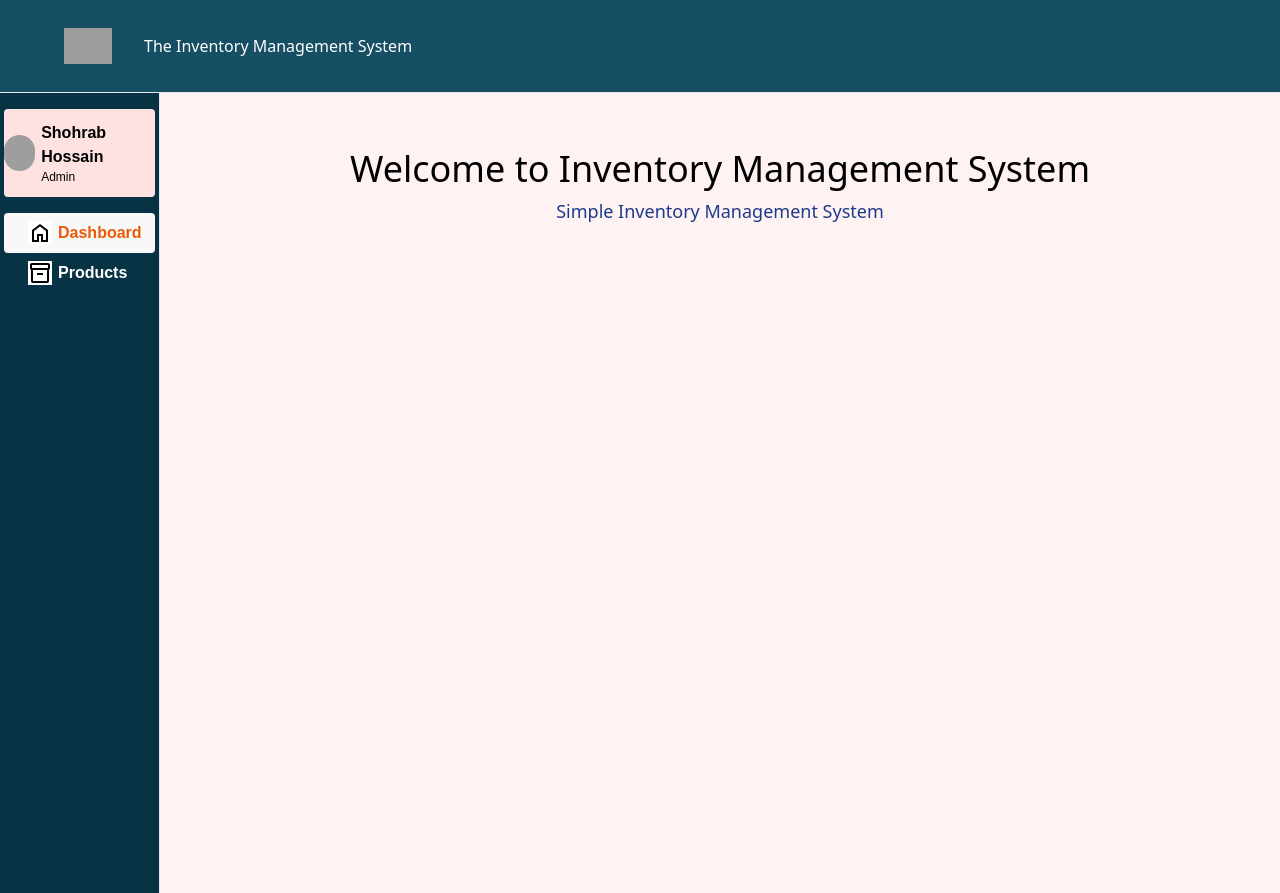
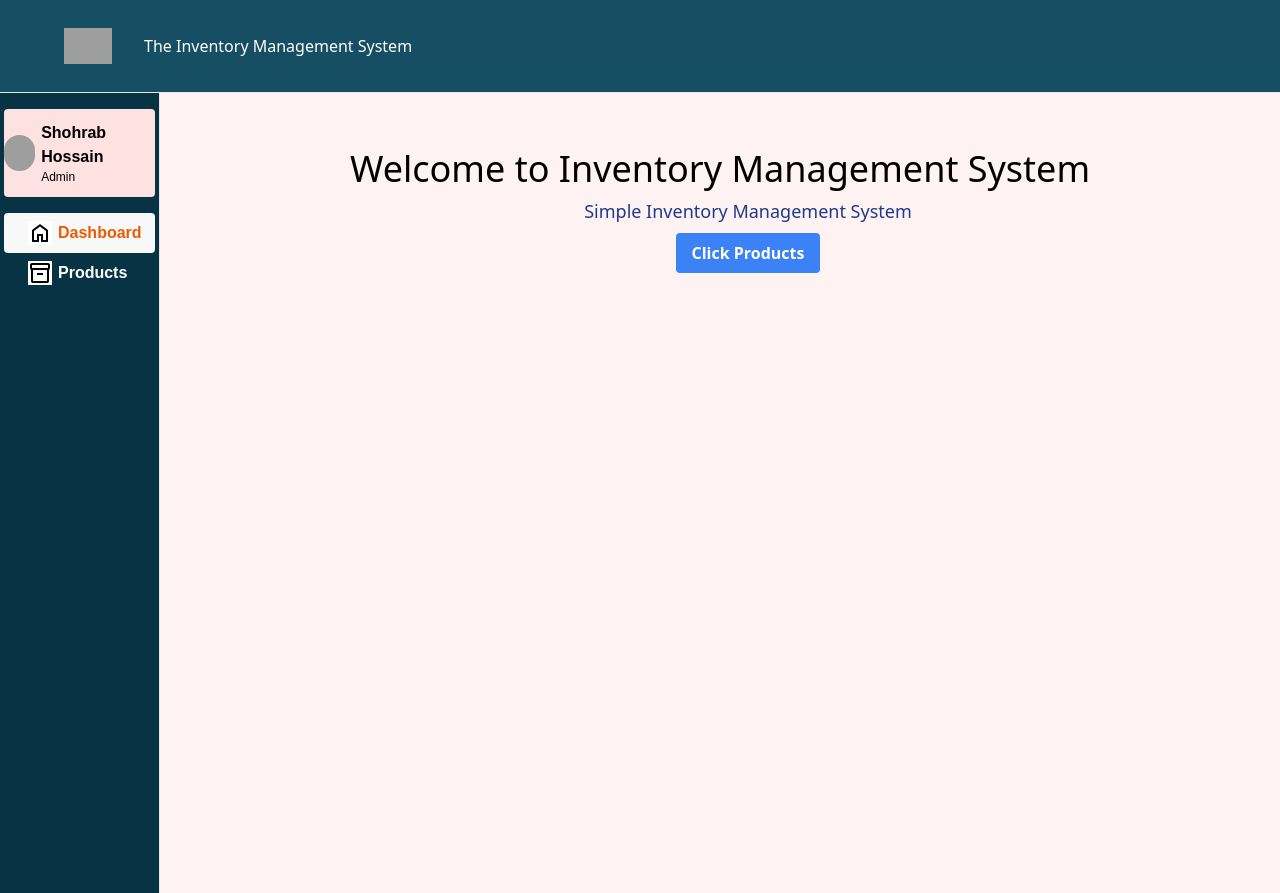
Before and after one commit to siam786/vue3_inventory_admin, a Vue app: page / in a window 1280 px wide. Built offline with nearby package versions, Linux system fonts and the light colour scheme; grey boxes are pictures that could not be loaded.

Commit message:
add hover fiixed

```diff
--- a/src/components/Products/ProductTable.vue
+++ b/src/components/Products/ProductTable.vue
@@ -43,7 +43,7 @@ onBeforeMount(async () => {
         <tr
           v-for="product in products"
           :key="product.id"
-          class="bg-white border-b dark:bg-cyan-900 hover:bg-gray-50 dark:hover:bg-gray-600"
+          class="bg-white border-b dark:bg-cyan-900 hover:bg-white dark:hover:bg-gray-900"
         >
           <td class="px-6 py-4">{{ product.id }}</td>
           <td
--- a/src/views/Dashboard.vue
+++ b/src/views/Dashboard.vue
@@ -1,10 +1,21 @@
-<script setup></script>
+<script setup>
+import { RouterLink } from 'vue-router'
+</script>
 
 <template>
   <section class="container mx-auto">
-    <div class="grid py-8 place-items-center">
+    <div class="grid py-8 space-x-14 place-items-center">
       <h1 class="text-4xl text-center text">Welcome to Inventory Management System</h1>
       <h3 class="py-2 text-lg text-blue-900">Simple Inventory Management System</h3>
+
+              <RouterLink to="/products">
+                <button
+                  class="px-4 py-2 font-bold text-white bg-blue-500 rounded hover:bg-blue-700"
+                >
+                  Click Products
+                </button>
+              </RouterLink>
+
     </div>
   </section>
 </template>
```
